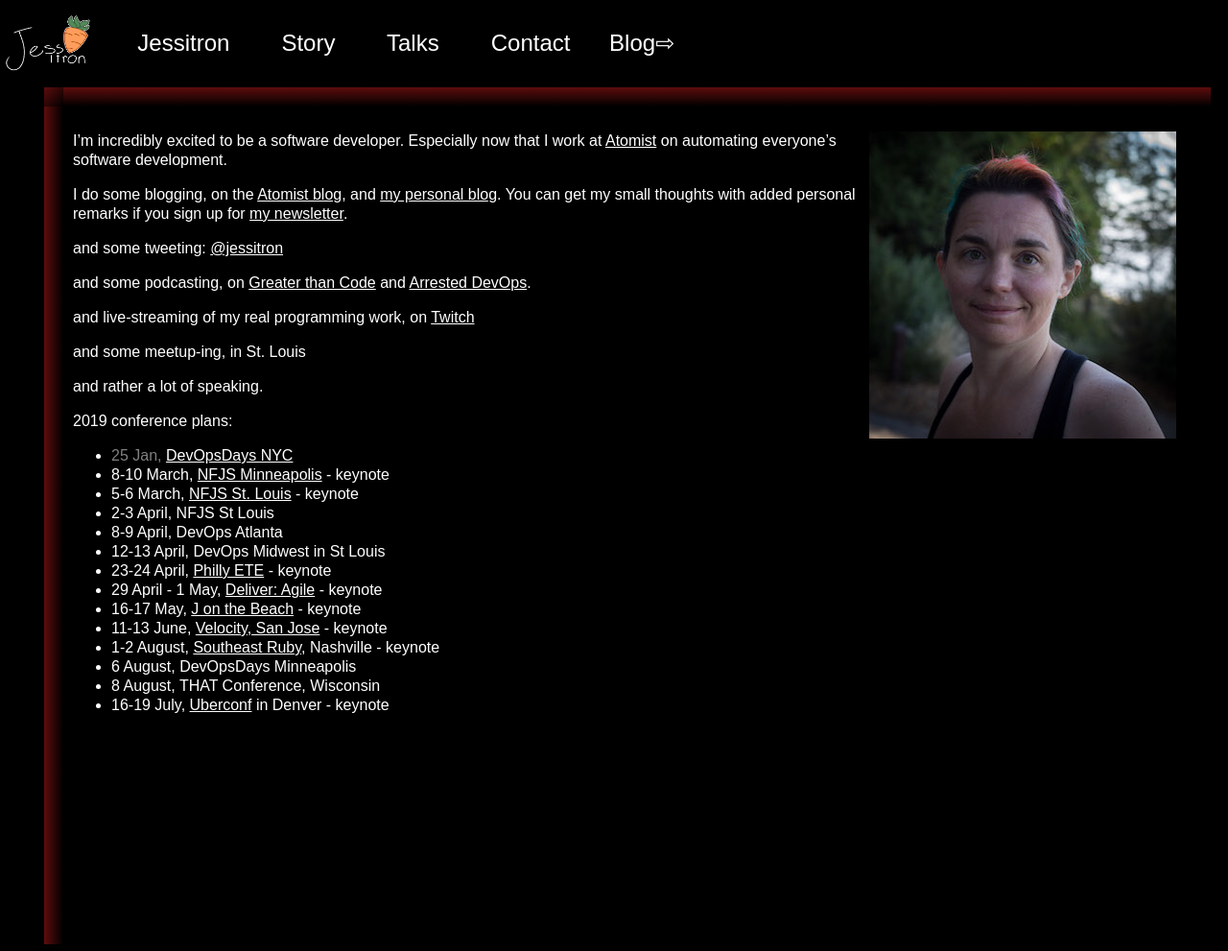
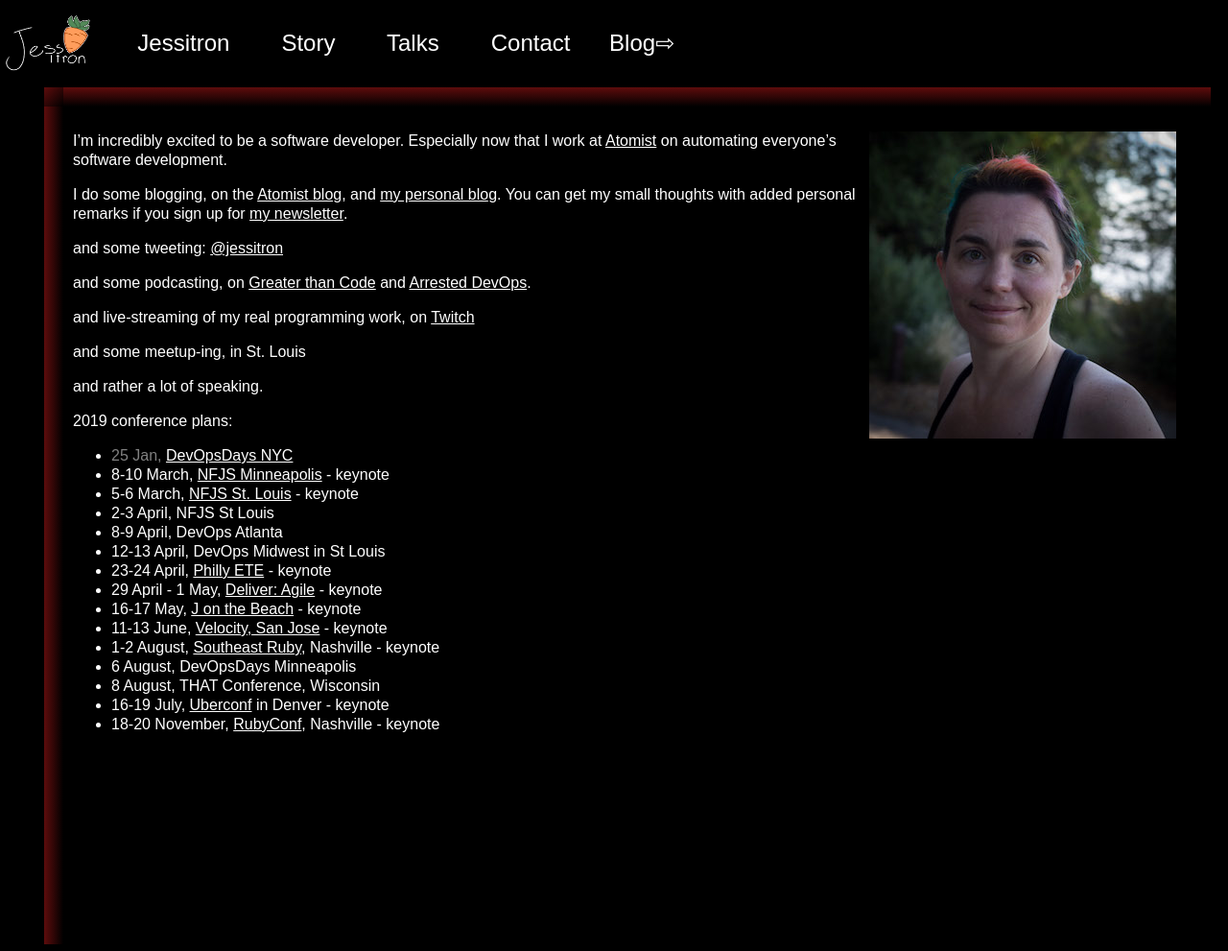
Before and after one commit to jessitron/jessitron.com, a Jekyll site: the page built from index.md, in a window 1280 px wide. Shown: the whole page at 96% size. Built offline with Jekyll 4.4.1, drawn with Linux system fonts in a browser that asks for light colours.

Commit message:
Add RubyConf

```diff
--- a/index.md
+++ b/index.md
@@ -35,3 +35,4 @@
 * 6 August, DevOpsDays Minneapolis
 * 8 August, THAT Conference, Wisconsin
 * 16-19 July, [Uberconf](https://uberconf.com/conference/denver/2019/07/home) in Denver - keynote
+* 18-20 November, [RubyConf](https://rubyconf.org/), Nashville - keynote
```
